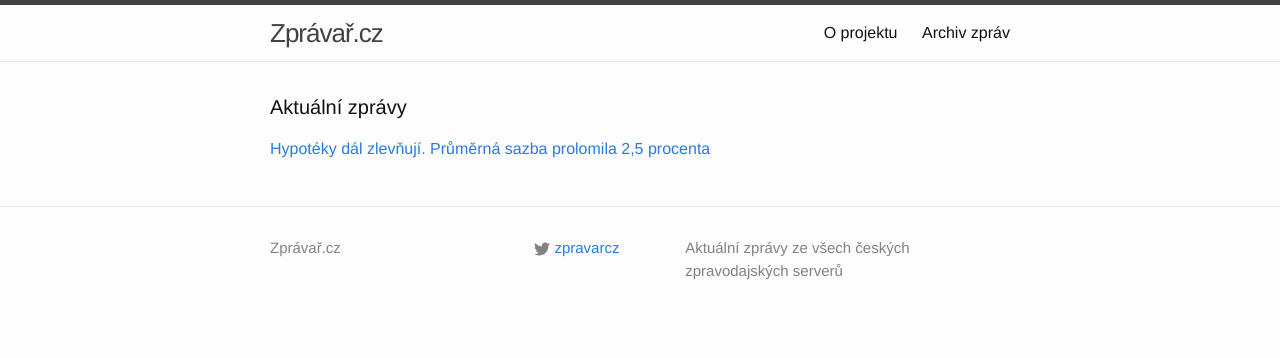
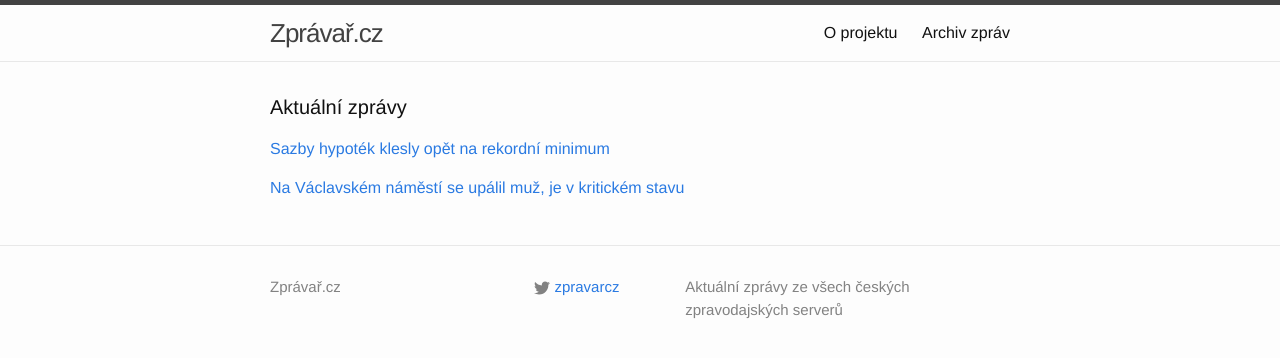
Before and after one commit to adliska/zpravar, a Jekyll site: the page built from index.html, in a window 1280 px wide. Shown: the top 358 px of the page. Built offline with Jekyll 4.4.1, drawn with Linux system fonts in a browser that asks for light colours.

Commit message:
zpravar news update

```diff
--- a/index.html
+++ b/index.html
@@ -5,11 +5,19 @@ layout: default
 <div class="home">
     <h1 class="page-heading">Aktuální zprávy</h1>
 
-<p><a href="javascript:;" onclick="toggle_visibility('zpravy0')">Hypotéky dál zlevňují. Průměrná sazba prolomila 2,5 procenta</a></p>
+<p><a href="javascript:;" onclick="toggle_visibility('zpravy0')">Sazby hypoték klesly opět na rekordní minimum </a></p>
 <div id="zpravy0" style="display:none">
 <ul>
+<li><a href=http://www.novinky.cz/ekonomika/356575-sazby-hypotek-klesly-opet-na-rekordni-minimum.html>Sazby hypoték klesly opět na rekordní minimum  - www.novinky.cz</a></li>
 <li><a href=http://zpravy.aktualne.cz/finance/hypoteky-dal-zlevnuji-prumerna-sazba-prolomila-2-5-procenta/r~a7bf4032853d11e49fc3002590604f2e/>Hypotéky dál zlevňují. Průměrná sazba prolomila 2,5 procenta - zpravy.aktualne.cz</a></li>
 <li><a href=http://www.financninoviny.cz/zpravodajstvi/zpravy/sazby-hypotek-klesly-opet-na-rekordni-minimum-2-44-procenta/1159801>Sazby hypoték klesly opět na rekordní minimum 2,44 procenta - www.financninoviny.cz</a></li>
 <li><a href=http://finance.idnes.cz/prumerne-urokove-sazby-hypotek-listopad-2014-fe8-/hypoindex.aspx?c=A141216_131412_hypoindex_zuk>Úrokové sazby hypoték míří na jih, praví finanční hantýrka - finance.idnes.cz</a></li>
 </ul>
+</div><p><a href="javascript:;" onclick="toggle_visibility('zpravy1')">Na Václavském náměstí se upálil muž, je v kritickém stavu</a></p>
+<div id="zpravy1" style="display:none">
+<ul>
+<li><a href=http://zpravy.aktualne.cz/regiony/praha/na-vaclavskem-namesti-se-upalil-muz-je-v-kritickem-stavu/r~8e08a3c685ac11e490f70025900fea04/>Na Václavském náměstí se upálil muž, je v kritickém stavu - zpravy.aktualne.cz</a></li>
+<li><a href=http://www.novinky.cz/krimi/356573-na-vaclavskem-namesti-se-pokusil-upalit-muz.html>Na Václavském náměstí se pokusil upálit muž  - www.novinky.cz</a></li>
+<li><a href=http://www.ceskenoviny.cz/zpravy/zpravy/na-vaclavskem-namesti-se-v-noci-pokusil-upalit-muz/1159827>Na Václavském náměstí se v noci pokusil upálit muž - www.ceskenoviny.cz</a></li>
+</ul>
 </div></div>
```
